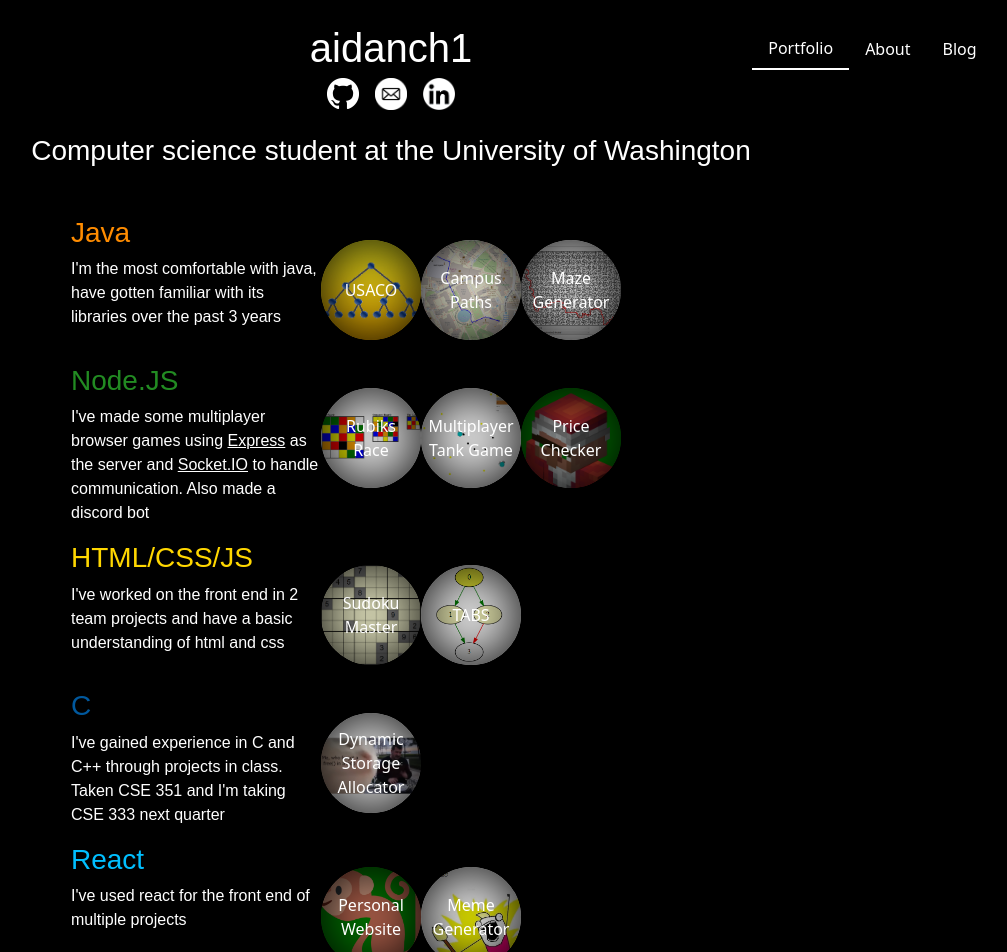
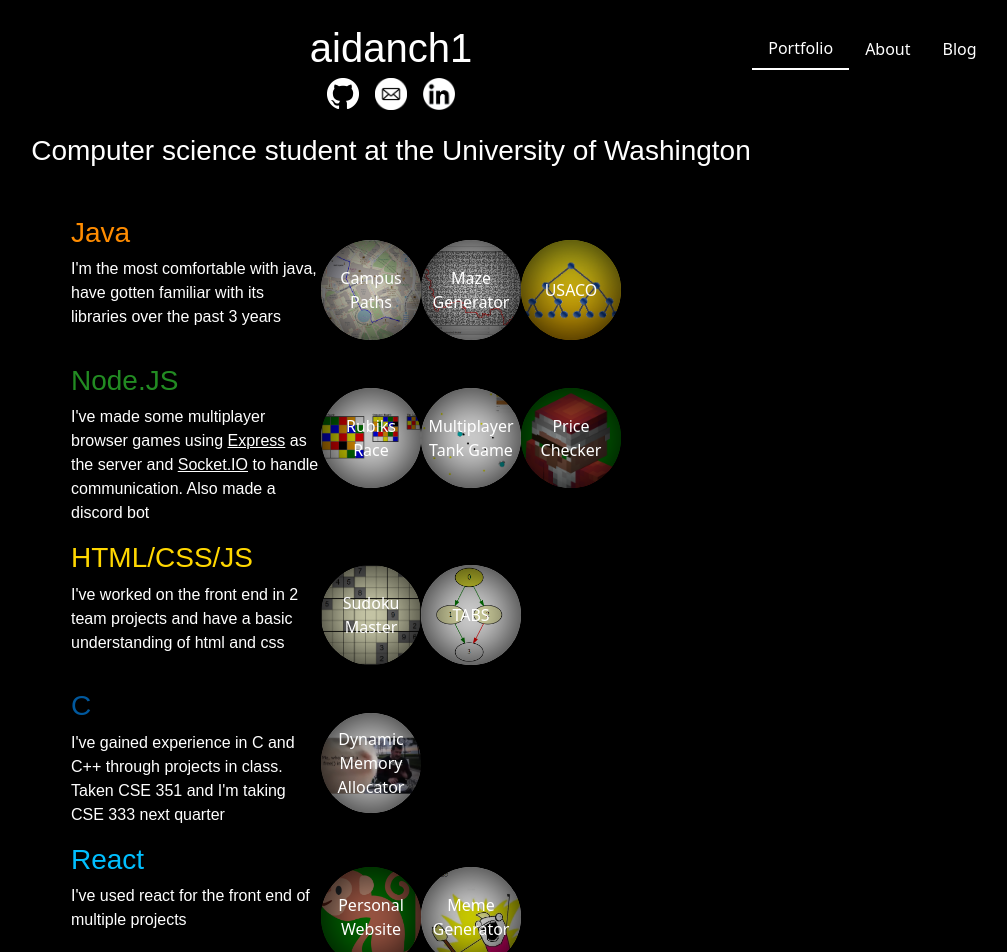
Before and after one commit to aidanch1/aidanch1.github.io, a React (Create React App) app: page / in a window 1280 px wide. Shown: the top 952 px of the page, without its empty margins (249-1256 px from the left). Built offline with nearby package versions, Linux system fonts and the light colour scheme.

Commit message:
added links

```diff
--- a/src/components/CSection.js
+++ b/src/components/CSection.js
@@ -12,7 +12,7 @@
             />
             <Project
             image="/project-thumbnails/freeblock.png"
-            name="Dynamic Storage Allocator"
+            name="Dynamic Memory Allocator"
             description="Implemented a memory allocator using an explicit free list, supporting malloc and free functionality.
             Achieved on average 84% space utilization and matched the speed of the malloc library"
             />
--- a/src/components/JavaSection.js
+++ b/src/components/JavaSection.js
@@ -11,14 +11,8 @@
                 color="darkorange"
             />
             <Project
-                image="/project-thumbnails/usaco.png"
-                link="https://drive.google.com/drive/folders/1nVCAhWkO-BFG1f823Mz15sWvTBqKj1A1?usp=sharing"
-                name="USACO"
-                description="Solve complex programming problems in Java with time and space constraints, using knowledge of data structures, algorithms, and math.
-                I'm in the gold division"
-            />
-            <Project
                 image="/project-thumbnails/campuspaths.png"
+                link="https://campuspaths-website.herokuapp.com/"
                 name="Campus Paths"
                 description="A web app which uses Dijkstra's and then draws the shortest path between 2 buildings at the UW.
                 Implemented the backend using a Spark Java server and the front end with React"
@@ -30,6 +24,13 @@
                 description="An app which generates a solveable maze using Kruskals algorithm to ensure start and end are connected, using randomized weights between rooms to create a random looking maze.
                 Can also solve the maze using dijkstra's algorithm"
             />
+            <Project
+                image="/project-thumbnails/usaco.png"
+                link="https://drive.google.com/drive/folders/1nVCAhWkO-BFG1f823Mz15sWvTBqKj1A1?usp=sharing"
+                name="USACO"
+                description="Solve complex programming problems in Java with time and space constraints, using knowledge of data structures, algorithms, and math.
+                I'm in the gold division"
+            />
         </div>
     )
 }
```
